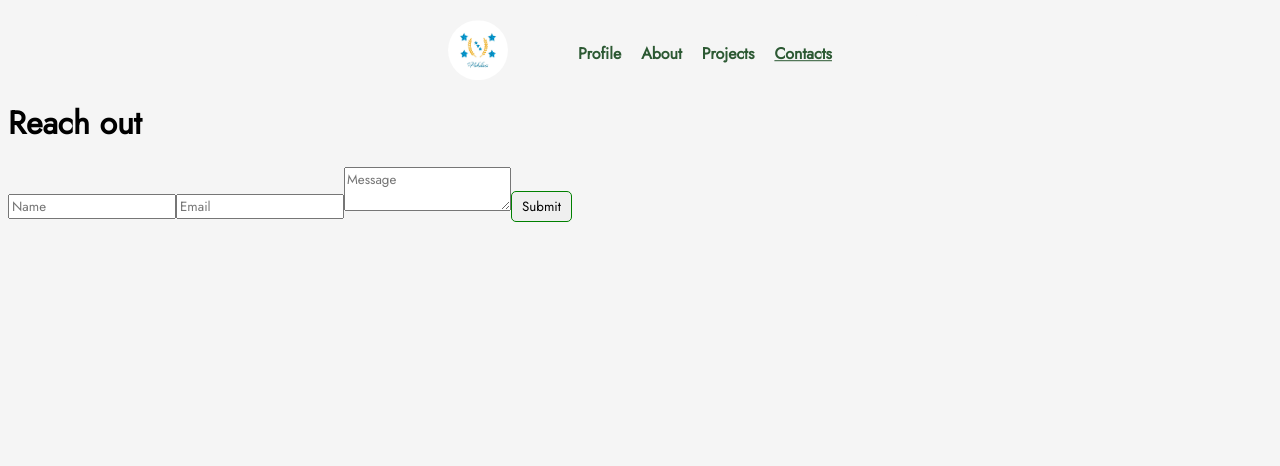
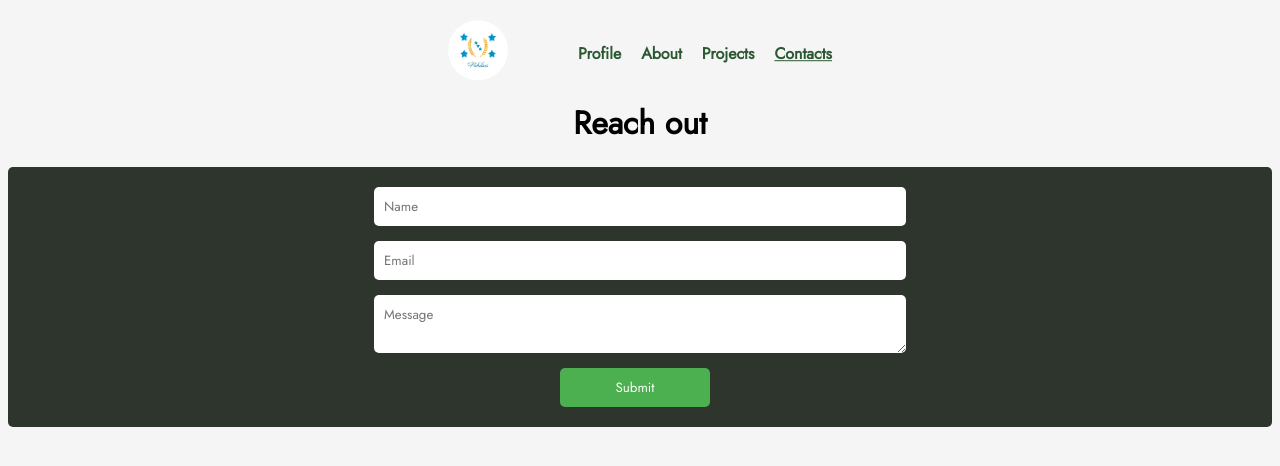
Before and after one commit to hakichris/Christian-portfolio, a React (Create React App) app: page /Contact in a window 1280 px wide. Shown: the top 466 px of the page. Built offline with nearby package versions, Linux system fonts and the light colour scheme.

Commit message:
Update contact

```diff
--- a/src/CSS/contact.css
+++ b/src/CSS/contact.css
@@ -1,3 +1,44 @@
 .contact-container {
   margin-top: 100px;
+  text-align: center;
 }
+
+form {
+  display: flex;
+  flex-direction: column;
+  align-items: center;
+  padding: 20px;
+  background-color: rgb(45, 53, 45);
+  border-radius: 5px;
+}
+
+input,
+textarea {
+  width: 40vw;
+  padding: 10px;
+  margin-bottom: 15px;
+  border: none;
+  border-radius: 5px;
+}
+
+#email {
+  margin-bottom: 0;
+}
+
+#message {
+  margin-top: 15px;
+}
+
+form button {
+  width: 150px;
+  padding: 10px;
+  background-color: #4caf50;
+  color: white;
+  border: none;
+  border-radius: 5px;
+  cursor: pointer;
+}
+
+form button:hover {
+  background-color: #45a049;
+}
```
